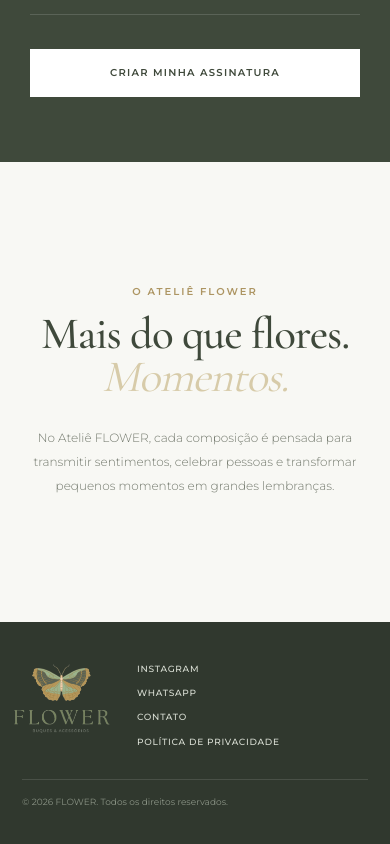
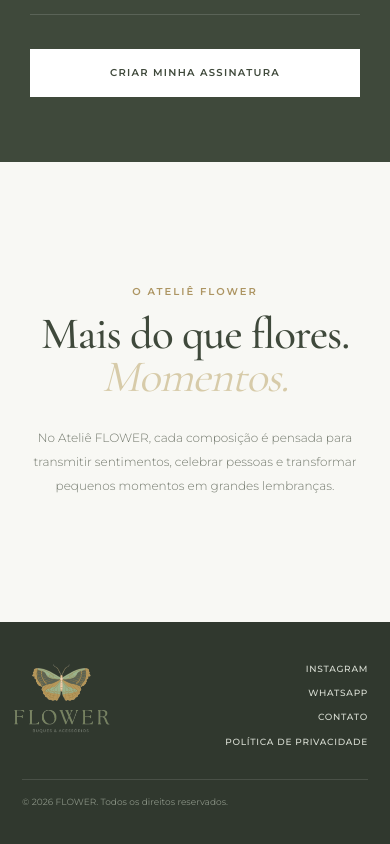
Before and after one commit to mariadev-eng/FlowerProps, a Next.js app: page / in a window 390 px wide. Shown: the part 2812-3656 px from the top of the page. Built offline with nearby package versions, Linux system fonts and the light colour scheme; no server answers; the database is empty.

Commit message:
ajusta alinhamento dos links no footer mobile

```diff
--- a/app/globals.css
+++ b/app/globals.css
@@ -4007,10 +4007,12 @@ body:has(.cart-drawer.active) {
   .footer-links {
     grid-column: 2;
     flex-direction: column;
-    align-items: flex-start;
+    align-items: flex-end;
     justify-content: flex-start;
+    justify-self: end;
     gap: 10px;
-    width: auto;
+    width: 100%;
+    text-align: right;
   }
 
   .footer-links a {
```
